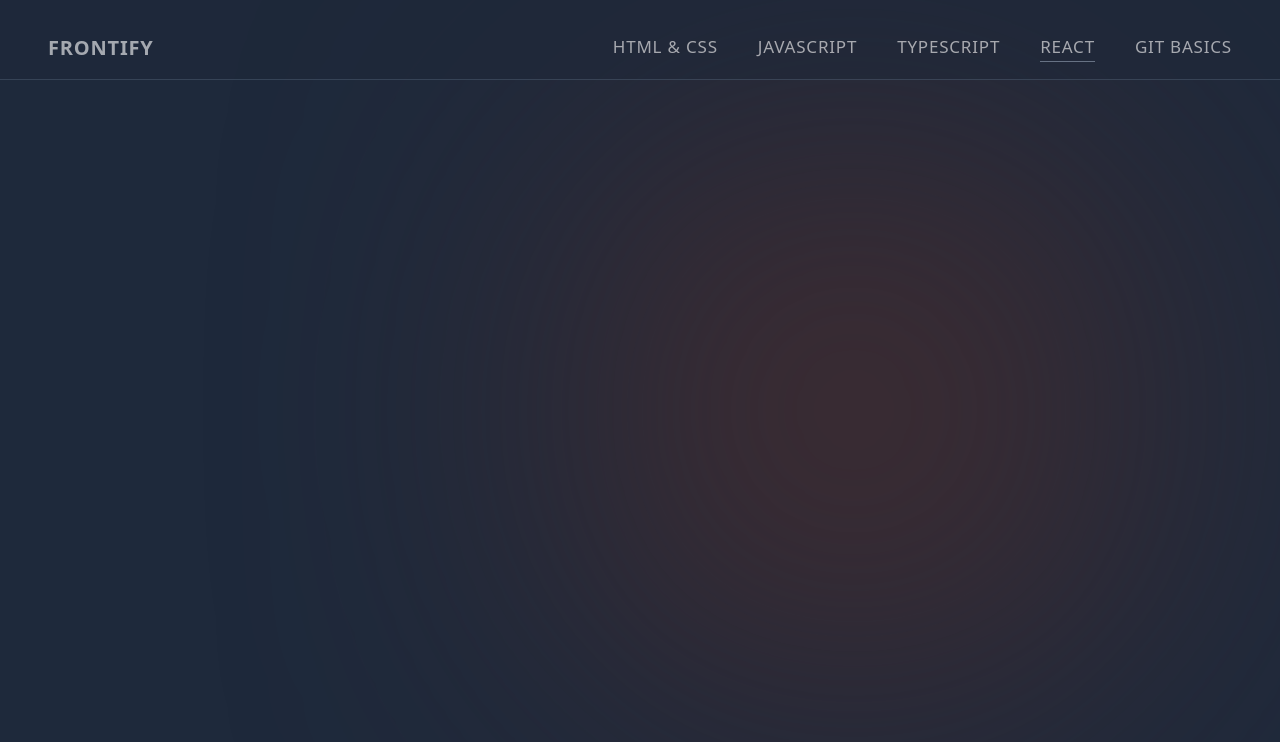
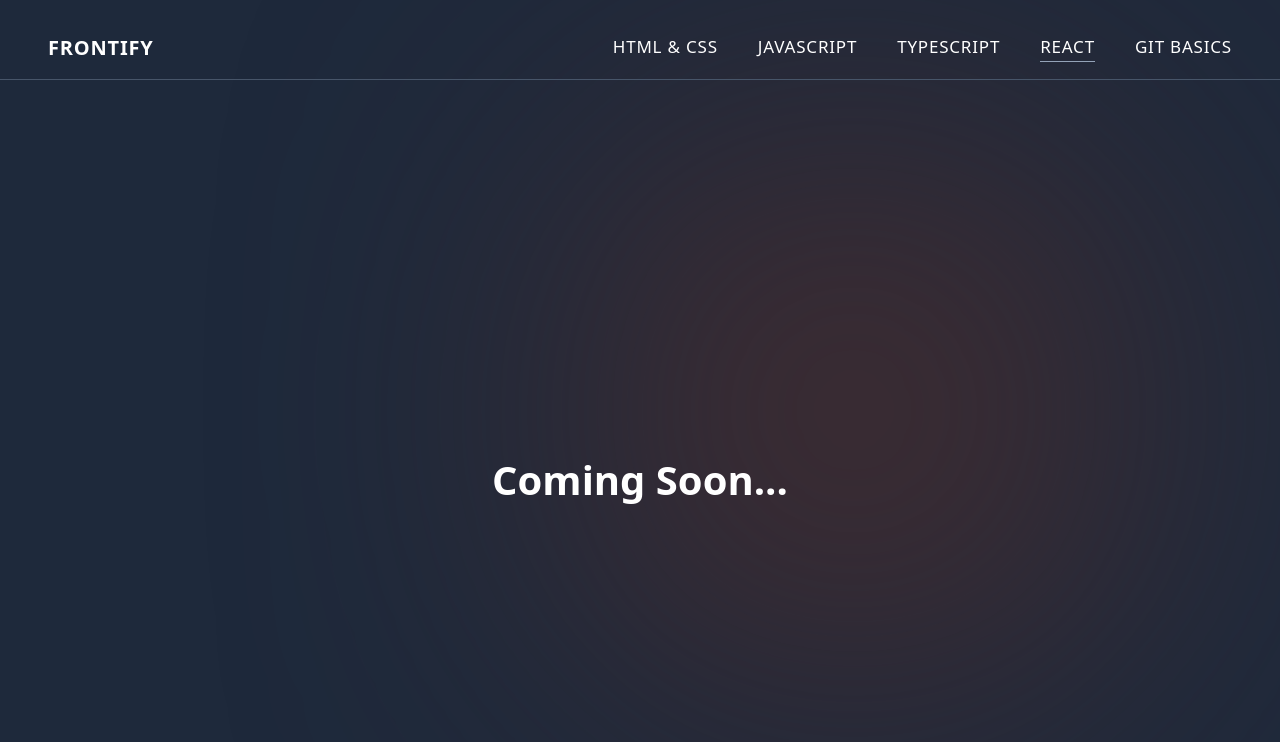
Before and after one commit to Webprojon/frontify, a React (Vite) app: page /react in a window 1280 px wide. Shown: the top 742 px of the page. Built offline with nearby package versions, Linux system fonts and the light colour scheme.

Commit message:
Soon page is added

```diff
--- a/src/App.tsx
+++ b/src/App.tsx
@@ -2,6 +2,7 @@ import { Route, Routes } from "react-router-dom";
 import Header from "./components/Header";
 import Home from "./pages/Home";
 import Accardions from "./components/Accardions";
+import Soon from "./components/Soon";
 
 function App() {
 	return (
@@ -14,6 +15,9 @@ function App() {
 				<Routes>
 					<Route path="/" element={<Home />} />
 					<Route path="/html-css" element={<Accardions />} />
+					<Route path="/react" element={<Soon />} />
+					<Route path="/typescript" element={<Soon />} />
+					<Route path="/git-basics" element={<Soon />} />
 				</Routes>
 			</div>
 		</div>
--- a/src/components/Header.tsx
+++ b/src/components/Header.tsx
@@ -48,7 +48,7 @@ export default function Header() {
 
 	return (
 		<motion.header
-			className="bg-[#20293adf] opacity-60 relative md:border-b border-slate-600 text-white tracking-wider"
+			className="bg-[#20293adf] md:bg-transparent opacity-60 md:opacity-100 relative md:border-b border-slate-600 text-white tracking-wider"
 			initial={{ height: "10vh" }}
 			animate={{ height: menu ? "23vh" : "10vh" }}
 			transition={{ duration: 0.4, ease: "easeInOut" }}
@@ -71,20 +71,15 @@ export default function Header() {
         z-0 lg:max-w-[1200px] mx-auto transform transition-transform duration-500 ease-in-out
 				 ${menu ? "translate-y-0" : "-translate-y-full md:translate-y-0"}`}
 			>
-				<Link
-					to="/"
-					onClick={handleOpen}
-					className="font-semibold text-[20px] uppercase"
-				>
+				<Link to="/" className="font-semibold text-[20px] uppercase">
 					Frontify
 				</Link>
 
-				<div className="flex flex-wrap justify-center font-medium gap-y-2 gap-x-10 md:text-[17px] uppercase">
+				<div className="flex flex-wrap justify-center font-medium gap-y-4 gap-x-10 md:text-[17px] uppercase mt-2 md:mt-0">
 					{LINKS.map((link) => (
 						<Link
 							key={link.id}
 							to={link.hash}
-							onClick={handleOpen}
 							className={`pb-[1px] hover:border-b border-slate-400
 								 ${location === link.hash && "border-b"}`}
 						>
--- /dev/null
+++ b/src/components/Soon.tsx
@@ -0,0 +1,7 @@
+export default function Soon() {
+	return (
+		<div className="max-w-[1200px] mx-auto h-[60vh] md:h-screen flex justify-center items-center text-white">
+			<h2 className="text-[40px] font-semibold">Coming Soon...</h2>
+		</div>
+	);
+}
```
